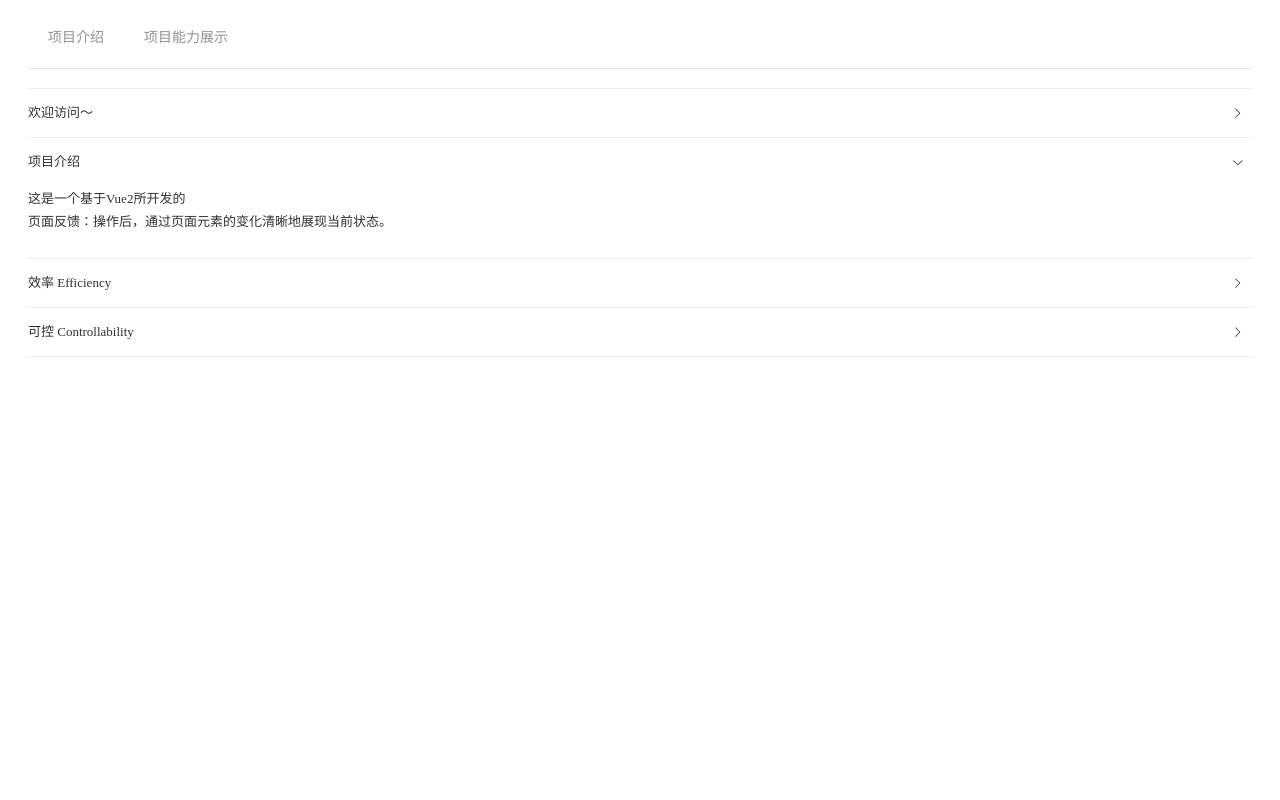
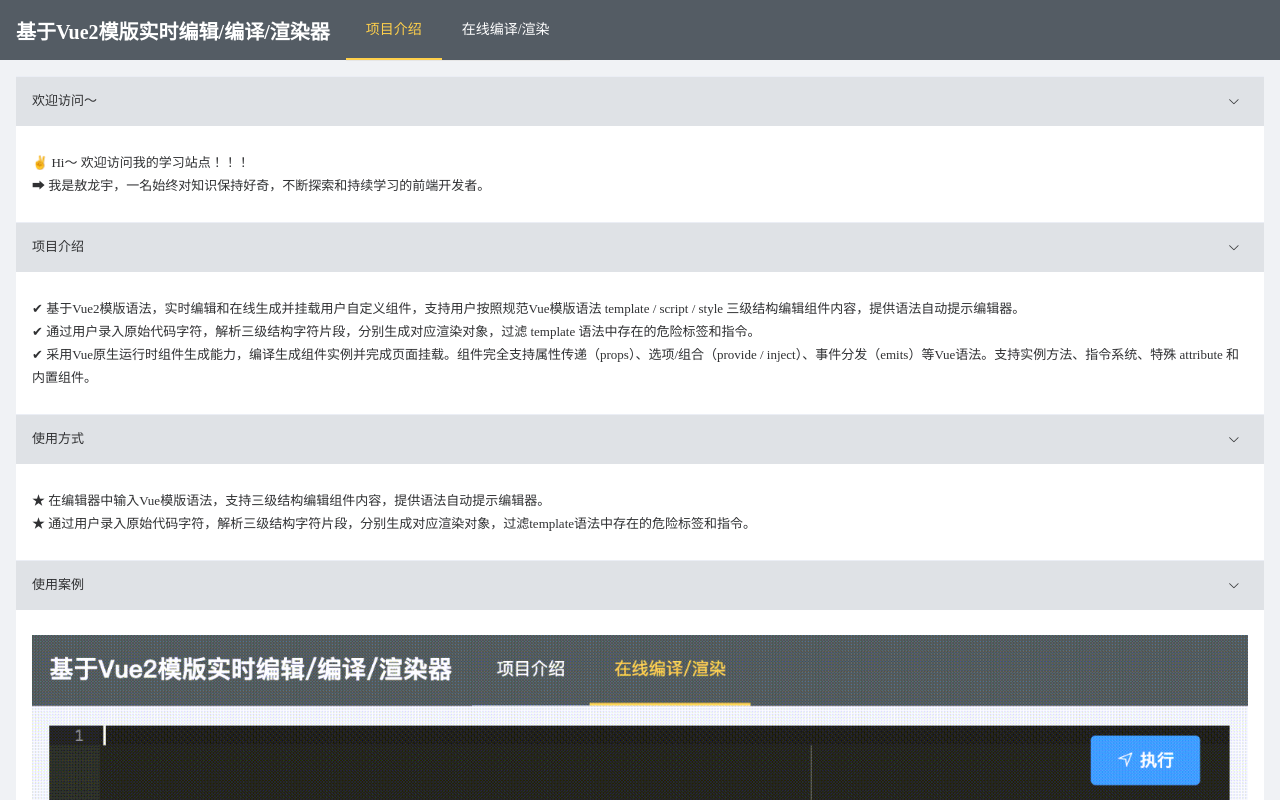
Before and after one commit to aolongyu/compile_template, a Vue app: page /#/intro in a window 1280 px wide. Built offline with nearby package versions, Linux system fonts and the light colour scheme.

Commit message:
feat: 完善整体交互

```diff
--- a/index.html
+++ b/index.html
@@ -4,7 +4,7 @@
 <head>
   <meta charset="UTF-8">
   <meta name="viewport" content="width=device-width, initial-scale=1.0">
-  <title>Document</title>
+  <title>基于Vue2模版实时编辑/编译/渲染器</title>
 </head>
 
 <body>
--- a/src/App.vue
+++ b/src/App.vue
@@ -1,20 +1,29 @@
 <template>
-  <el-container>
-    <el-header>
+  <div class="app">
+    <div class="header">
+      <div class="header__title">基于Vue2模版实时编辑/编译/渲染器</div>
       <el-menu
-        class="el-menu-demo"
+        ref="menuRef"
         mode="horizontal"
+        background-color="#545c64"
+        text-color="#fff"
+        active-text-color="#ffd04b"
         :router="true"
-        :active="defaultActiveMenu"
+        :default-active="defaultActiveMenu"
       >
         <el-menu-item index="intro"> 项目介绍 </el-menu-item>
-        <el-menu-item index="compile"> 项目能力展示 </el-menu-item>
+        <el-menu-item index="compile"> 在线编译/渲染 </el-menu-item>
       </el-menu>
-    </el-header>
-    <el-main>
-      <router-view></router-view>
-    </el-main>
-  </el-container>
+    </div>
+    <div class="flow">
+      <div class="placeholder"></div>
+      <div class="content">
+        <keep-alive>
+          <router-view></router-view>
+        </keep-alive>
+      </div>
+    </div>
+  </div>
 </template>
 
 <script>
@@ -23,8 +32,54 @@
   data: () => ({
     defaultActiveMenu: "intro",
   }),
-  created() {
-    this.defaultActiveMenu = this.$route.path.split("/")[1];
+  beforeMount() {
+    const activeMenu = window.location.hash.split("/")[1];
+    this.defaultActiveMenu = activeMenu || "intro";
   },
 };
 </script>
+
+<style lang="scss" scoped>
+.app {
+  height: 100vh;
+  overflow: hidden;
+}
+
+.header {
+  position: fixed;
+  top: 0;
+  right: 0;
+  left: 0;
+  z-index: 1000;
+  height: 60px;
+  background-color: #545c64;
+  display: flex;
+  align-items: center;
+  padding: 0 16px;
+  gap: 16px;
+
+  &__title {
+    font-size: 20px;
+    font-weight: bold;
+    color: #fff;
+  }
+}
+
+.flow {
+  display: flex;
+  flex-direction: column;
+  height: 100vh;
+  overflow: hidden;
+
+  .placeholder {
+    height: 60px;
+  }
+
+  .content {
+    flex: 1;
+    padding: 16px;
+    overflow-y: auto;
+    position: relative;
+  }
+}
+</style>
--- /dev/null
+++ b/src/default.css
@@ -0,0 +1,10 @@
+/* * {
+  margin: 0;
+  padding: 0;
+} */
+
+body {
+  margin: 0;
+  padding: 0;
+  background-color: #f0f2f5;
+}
--- a/src/index.js
+++ b/src/index.js
@@ -1,3 +1,5 @@
+import "./default.css";
+
 import Vue from "vue";
 
 // element-ui
--- a/src/router.js
+++ b/src/router/routes.js
@@ -1,12 +1,5 @@
-import VueRouter from "vue-router";
-
-const routes = [
+export default [
   { path: "/", redirect: "/intro" },
   { path: "/intro", component: () => import("@/views/Intro") },
   { path: "/compile", component: () => import("@/views/Compile") },
 ];
-
-export const router = new VueRouter({
-  mode: "hash",
-  routes,
-});
--- /dev/null
+++ b/src/utils/scheduler.js
@@ -0,0 +1,32 @@
+class Scheduler {
+  constructor(delay = [1000, 3000]) {
+    this.isRunning = false;
+    this.tasks = [];
+    this.delay = delay;
+  }
+
+  add(task) {
+    this.tasks.push(() => {
+      return new Promise((resolve) => {
+        task();
+        setTimeout(() => {
+          resolve();
+        }, this.delay[0] + Math.random() * (this.delay[1] - this.delay[0]));
+      });
+    });
+    this.run();
+  }
+
+  async run() {
+    if (this.tasks.length === 0 || this.isRunning) {
+      this.isRunning = false;
+      return;
+    }
+    this.isRunning = true;
+    const task = this.tasks.shift();
+    await task();
+    await this.run();
+  }
+}
+
+export default Scheduler;
--- a/src/views/Intro/intro.vue
+++ b/src/views/Intro/intro.vue
@@ -2,41 +2,78 @@
   <div>
     <el-collapse v-model="activeNames">
       <el-collapse-item title="欢迎访问～" name="welcome">
-        <div>Hi～ 欢迎访问我的学习站点！！！</div>
-        <div>我是敖龙宇，一名始终对知识保持好奇，不断探索和持续学习的前端开发者。</div>
+        <div>✌ Hi～ 欢迎访问我的学习站点！！！</div>
+        <div>
+          ➡ 我是敖龙宇，一名始终对知识保持好奇，不断探索和持续学习的前端开发者。
+        </div>
       </el-collapse-item>
       <el-collapse-item title="项目介绍" name="function">
         <div>
-          这是一个基于Vue2所开发的
-        </div>
-        <div>页面反馈：操作后，通过页面元素的变化清晰地展现当前状态。</div>
-      </el-collapse-item>
-      <el-collapse-item title="效率 Efficiency" name="3">
-        <div>简化流程：设计简洁直观的操作流程；</div>
-        <div>
-          清晰明确：语言表达清晰且表意明确，让用户快速理解进而作出决策；
+          ✔
+          基于Vue2模版语法，实时编辑和在线生成并挂载用户自定义组件，支持用户按照规范Vue模版语法
+          template / script / style
+          三级结构编辑组件内容，提供语法自动提示编辑器。
         </div>
         <div>
-          帮助用户识别：界面简单直白，让用户快速识别而非回忆，减少用户记忆负担。
+          ✔
+          通过用户录入原始代码字符，解析三级结构字符片段，分别生成对应渲染对象，过滤
+          template 语法中存在的危险标签和指令。
+        </div>
+        <div>
+          ✔
+          采用Vue原生运行时组件生成能力，编译生成组件实例并完成页面挂载。组件完全支持属性传递（props）、选项/组合（provide
+          / inject）、事件分发（emits）等Vue语法。支持实例方法、指令系统、特殊
+          attribute 和内置组件。
         </div>
       </el-collapse-item>
-      <el-collapse-item title="可控 Controllability" name="4">
+      <el-collapse-item title="使用方式" name="use">
         <div>
-          用户决策：根据场景可给予用户操作建议或安全提示，但不能代替用户进行决策；
+          ★
+          在编辑器中输入Vue模版语法，支持三级结构编辑组件内容，提供语法自动提示编辑器。
         </div>
         <div>
-          结果可控：用户可以自由的进行操作，包括撤销、回退和终止当前操作等。
+          ★
+          通过用户录入原始代码字符，解析三级结构字符片段，分别生成对应渲染对象，过滤template语法中存在的危险标签和指令。
         </div>
+        <div></div>
+      </el-collapse-item>
+      <el-collapse-item title="使用案例" name="case">
+        <img :src="caseExample" width="100%" />
       </el-collapse-item>
     </el-collapse>
   </div>
 </template>
 
 <script>
+import caseExample from "@/assets/images/case-example.gif";
+console.log(caseExample);
 export default {
   name: "Intro",
   data: () => ({
-    activeNames: ["function"],
+    activeNames: ["welcome", "function", "use", "case"],
+    caseExample,
   }),
 };
 </script>
+
+<style lang="scss">
+.el-collapse-item {
+  @mixin pd {
+    padding: 0 16px;
+  }
+
+  position: relative;
+
+  .el-collapse-item__header {
+    @include pd();
+    background-color: rgba($color: #545c64, $alpha: 0.1);
+  }
+  .el-collapse-item__wrap {
+    @include pd();
+  }
+
+  .el-collapse-item__content {
+    padding-top: 25px;
+  }
+}
+</style>
--- a/webpack.config.js
+++ b/webpack.config.js
@@ -11,7 +11,7 @@
   entry: path.resolve(__dirname, "./src/index.js"),
   output: {
     path: path.resolve(__dirname, "./dist"),
-    filename: "bundle.[name].[contenthash:8].js",
+    filename: "js/bundle.[name].[contenthash:8].js",
     publicPath: "/",
   },
   resolve: {
@@ -32,14 +32,28 @@
     }),
     new VueLoaderPlugin(),
     new MiniCssExtractPlugin({
-      filename: "[name].[contenthash:8].css",
-      chunkFilename: "[id].[contenthash:8].css",
+      filename: "css/[name].[contenthash:8].css",
+      chunkFilename: "css/[id].[contenthash:8].css",
       ignoreOrder: true,
     }),
     new CleanWebpackPlugin(),
   ],
   module: {
     rules: [
+      {
+        test: /\.(woff|woff2|eot|ttf|otf)$/,
+        type: "asset/resource",
+        generator: {
+          filename: "assets/fonts/[name][ext]",
+        },
+      },
+      {
+        test: /\.(png|jpg|gif|svg)$/,
+        type: "asset/resource",
+        generator: {
+          filename: "assets/images/[name]-[contenthash:8][ext]",
+        },
+      },
       {
         test: /\.vue$/,
         exclude: /node_modules/,
```
Also changed, not shown: package.json (+2 -5 lines), src/router/index.js (added, +7 -0 lines), src/views/Compile/compile.vue (+70 -15 lines), src/views/Compile/helper.js (+64 -24 lines), src/assets/images/case-example.gif (added), 1 other file (tests, documents, lock files or other folders).
